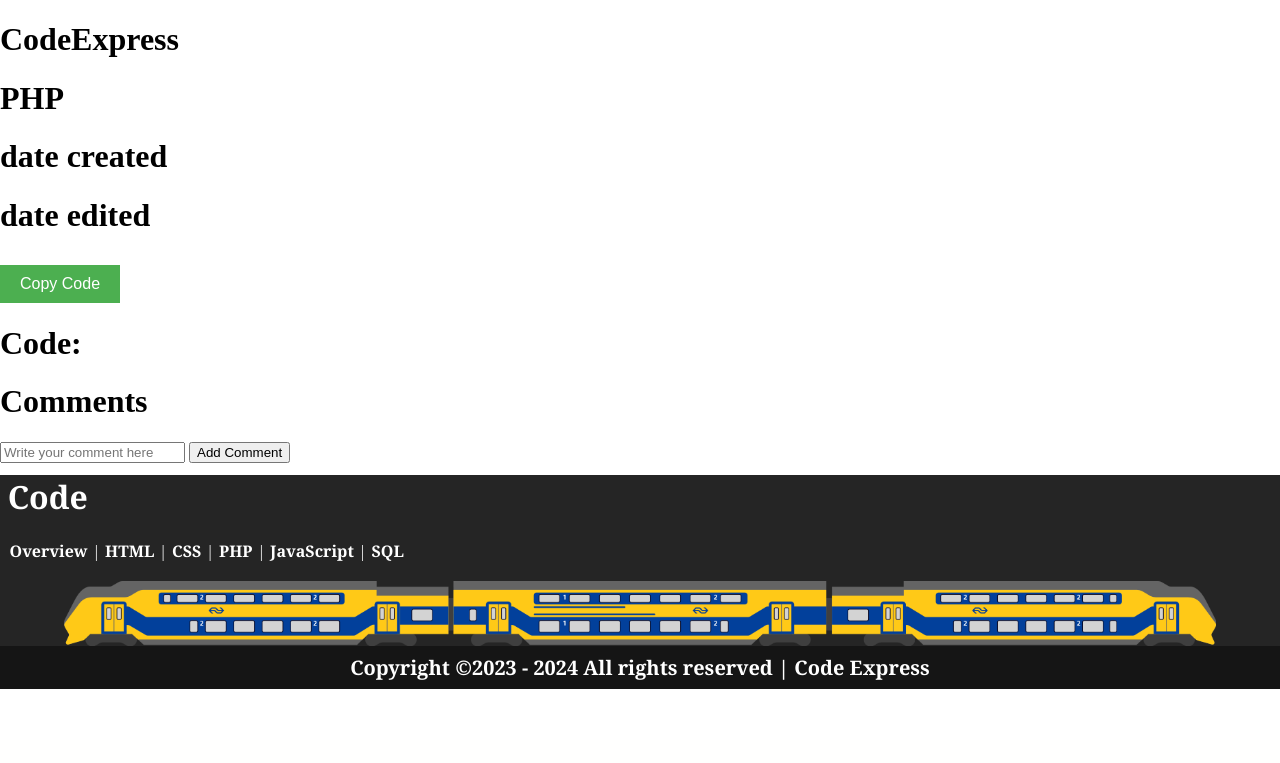
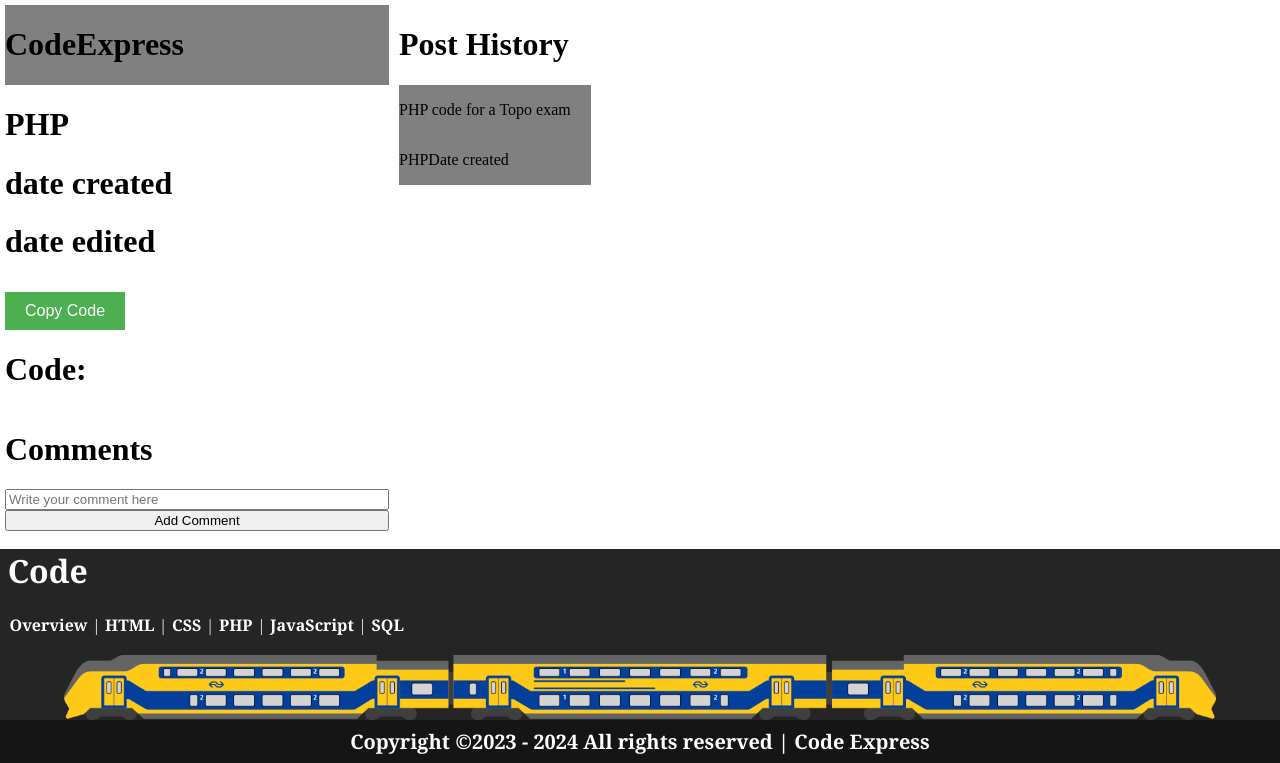
Before and after one commit to Robin-Bosma/CodeExpress, a PHP site: page /code.php in a window 1280 px wide; the page is wider, and only the part inside the window is pictured. Shown: the part 60-823 px from the top of that part. Before the commit the page ends 749 px from the top of that part, so only its background shows below. Run offline with PHP 8.4, Linux system fonts and the light colour scheme.

Commit message:
Merge conflict
Fixed

```diff
--- a/page/code.php
+++ b/page/code.php
@@ -35,8 +35,12 @@ if (isset($_GET['id'])) {
     <?php include "../include/navbar.php" ?>
 
     <!-- Main Content -->
+    <div class="code-container">
+        <div class="left-container">
+            <div class="title-box">
                 <h1><?php echo $title ?></h1>
-    <div class="c-row">
+            </div>
+            <div>
                 <h1>PHP</h1>
                 <h1><?php echo 'date created' ?></h1>
                 <h1><?php echo 'date edited' ?></h1>
@@ -48,6 +52,18 @@ if (isset($_GET['id'])) {
             <h1>Comments</h1>
             <input type="text" placeholder="Write your comment here">
             <input type="submit" value="Add Comment">
+        </div>
+        <div class="right-container">
+            <h1>Post History</h1>
+            <div class="right-container-content">
+                <p>PHP code for a Topo exam</p>
+                <div class="flex-direction-row">
+                    <p>PHP</p>
+                    <p>Date created</p>
+                </div>
+            </div>
+        </div>
+    </div>
 
     <!-- Footer -->
     <?php include "../include/footer.php" ?>
@@ -55,6 +71,7 @@ if (isset($_GET['id'])) {
 </body>
 
 <script>
+    // The function for copying code
     function copyToClipboard() {
         var codeDiv = document.getElementById("code");
         var codeText = codeDiv.innerHTML;
```
Lines whose indentation alone changed are shown as unchanged.
